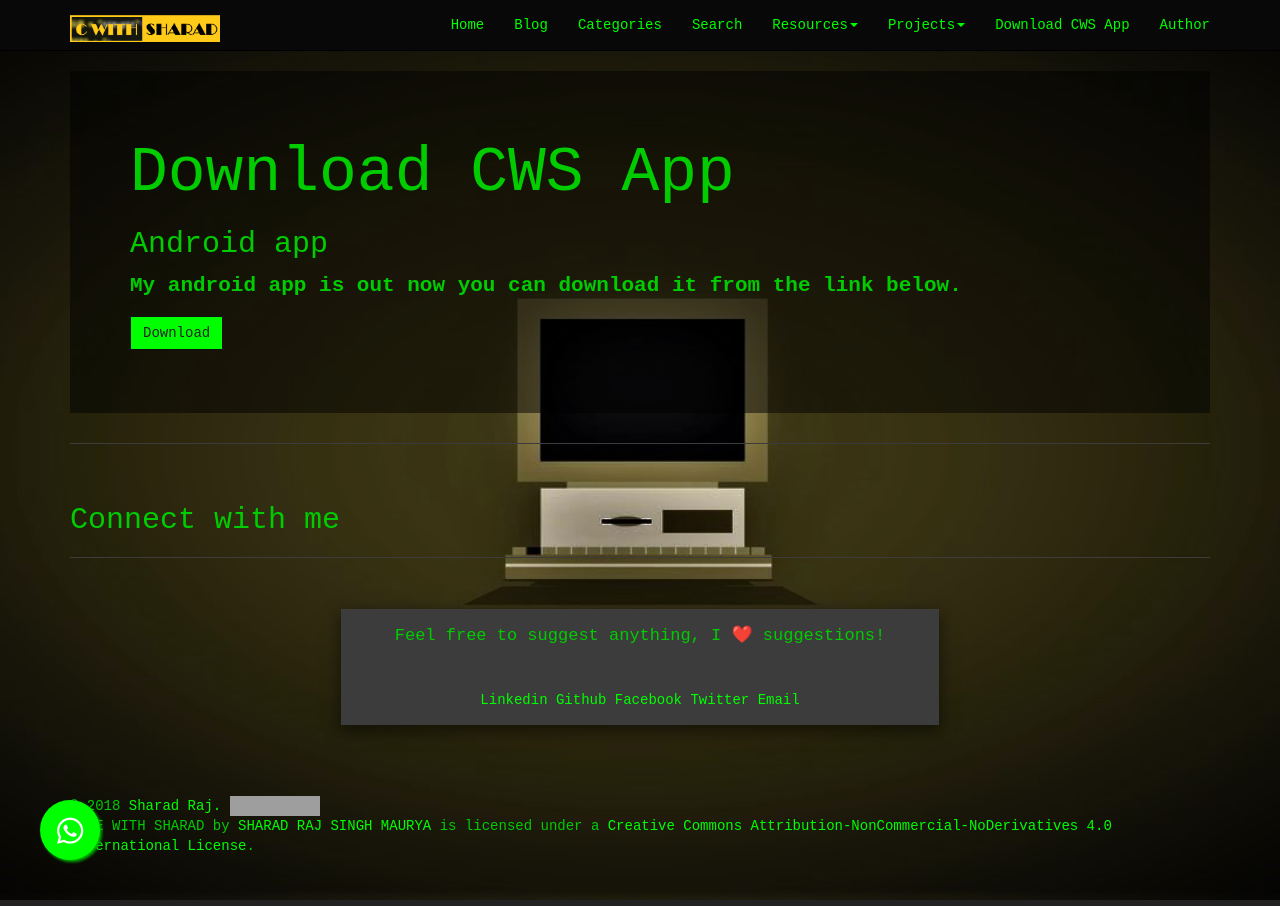
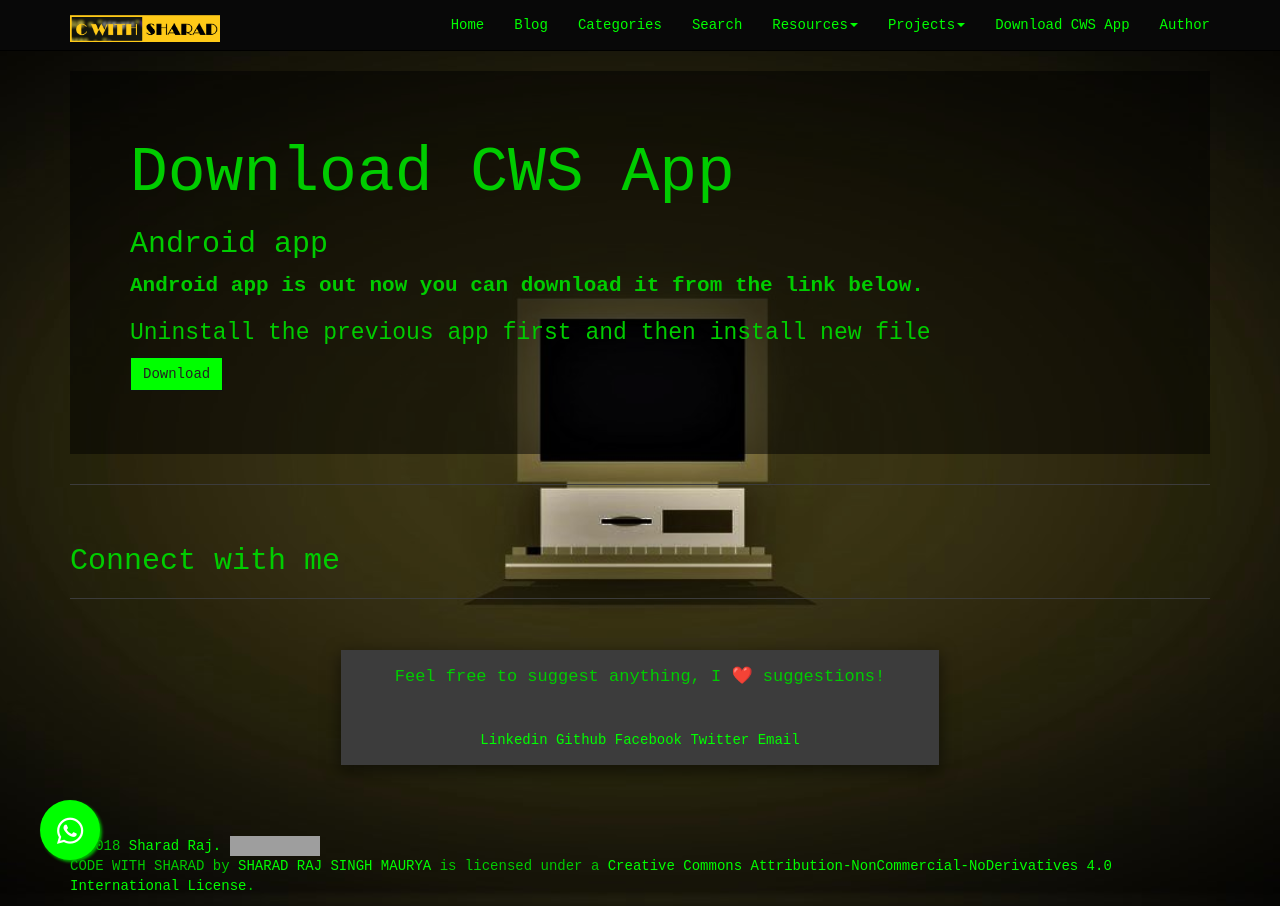
Before and after one commit to cwithsharad/cwithsharad.github.io, a Jekyll site: the page built from app.md, in a window 1280 px wide. Built offline with Jekyll 4.4.1, drawn with Linux system fonts in a browser that asks for light colours; nearby versions of some CDN libraries; emoji names are drawn with the system emoji font; grey boxes are pictures that could not be loaded.

Commit message:
Update app.md

```diff
--- a/app.md
+++ b/app.md
@@ -4,7 +4,10 @@
 ---
 
 ## Android app
-**My android app is out now you can download it from the link below.**
+
+**Android app is out now you can download it from the link below.**
+
+### Uninstall the previous app first and then install new file
 <div class="row">
 <div class="col-sm-12">
   <a href="https://github.com/cwithsharad/cwithsharad.github.io/raw/master/assets/apk/cws.apk" class="btn btn-primary">Download</a>
```
